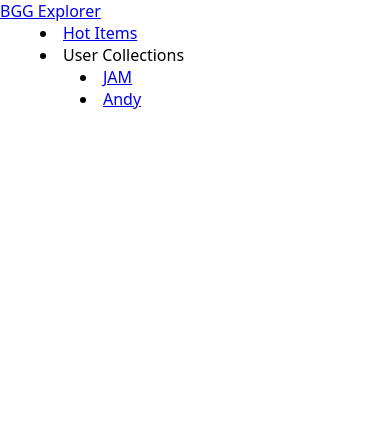
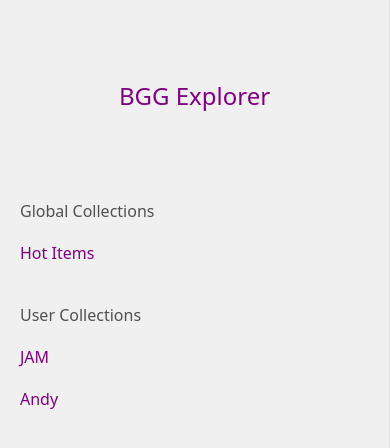
Before and after one commit to mattsherman/bgg-explorer, a React (Vite) app in the folder BggReactApp/: page / in a window 390 px wide. Shown: the top 448 px of the page. Built offline with nearby package versions, Linux system fonts and the light colour scheme.

Commit message:
use MainSidebar for mobile home page (temporary until proper home page is implemented)

```diff
--- a/BggReactApp/src/pages/AppHome/index.module.css
+++ b/BggReactApp/src/pages/AppHome/index.module.css
@@ -1,4 +1,10 @@
+.app-home {
+  height: 100%;
+}
+
 .main-menu-wrapper {
+  height: 100%;
+
   @media (min-width: 769px) {
     display: none;
   }
--- a/BggReactApp/src/pages/AppHome/index.tsx
+++ b/BggReactApp/src/pages/AppHome/index.tsx
@@ -1,32 +1,12 @@
-import { NavLink } from 'react-router';
+import { MainSidebar } from '../../components/MainSidebar';
 
 import classes from './index.module.css';
 
 export function AppHome() {
   return (
     <div className={classes['app-home']}>
-      <div className={classes['main-menu']}>
-        <header>
-          <h1>
-            <NavLink to="/">BGG Explorer</NavLink>
-          </h1>
-        </header>
-        <menu>
-          <li>
-            <NavLink to="/hot-items">Hot Items</NavLink>
-          </li>
-          <li>
-            User Collections
-            <menu>
-              <li>
-                <NavLink to="/user/mattsherman/collection">JAM</NavLink>
-              </li>
-              <li>
-                <NavLink to="/user/dccircuit/collection">Andy</NavLink>
-              </li>
-            </menu>
-          </li>
-        </menu>
+      <div className={classes['main-menu-wrapper']}>
+        <MainSidebar />
       </div>
     </div>
   );
```
